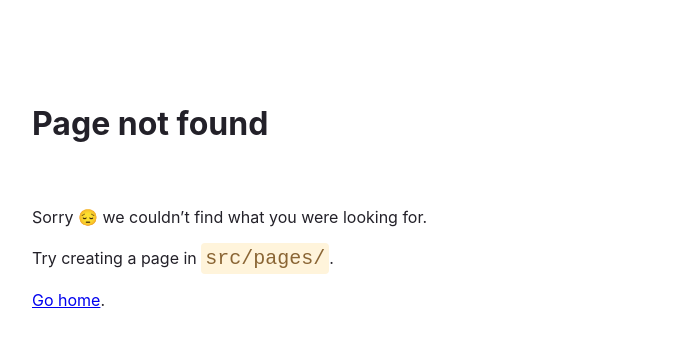
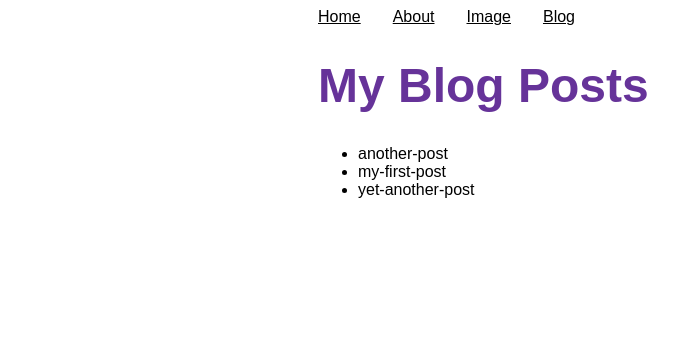
Before and after one commit to jsallstrom/my-first-gatsby-project, a Gatsby site: page /blog in a window 1280 px wide. Before the commit this address had no page. Shown: the whole page, without its empty margins (72-750 px from the left). Built offline with nearby package versions, Linux system fonts and the light colour scheme; Gatsby itself is replaced by a stand-in of ours.

Commit message:
4th part done I think

```diff
--- a/gatsby-config.js
+++ b/gatsby-config.js
@@ -7,5 +7,12 @@ module.exports = {
     "gatsby-plugin-gatsby-cloud",
     "gatsby-plugin-image",
     "gatsby-plugin-sharp",
+    {
+      resolve: "gatsby-source-filesystem",
+      options: {
+        name: `blog`,
+        path: `${__dirname}/blog`,
+      }, // ${__dirname}/blog is where the gatsby-source-filesystem can find the blogposts .mdx files
+    },
   ],
 };
--- a/src/components/Layout/Layout.js
+++ b/src/components/Layout/Layout.js
@@ -1,6 +1,6 @@
 import React from "react";
 
-import { Link } from "gatsby";
+import { Link, useStaticQuery, graphql } from "gatsby";
 
 import {
   title,
@@ -11,6 +11,20 @@ import {
 } from "./Layout.module.css";
 
 function Layout({ pageTitle, children }) {
+  const data = useStaticQuery(graphql`
+    query MyQuery {
+      allFile {
+        edges {
+          node {
+            name
+          }
+        }
+      }
+    }
+  `);
+
+  console.log(data);
+
   return (
     <main className={container}>
       <nav className={navLinks}>
@@ -29,6 +43,11 @@ function Layout({ pageTitle, children }) {
             Image
           </Link>
         </li>
+        <li className={navLinkItem}>
+          <Link to="/blog" className={navLinkText}>
+            Blog
+          </Link>
+        </li>
       </nav>
       <h1 className={title}>{pageTitle}</h1>
       {children}
--- /dev/null
+++ b/src/pages/blog.js
@@ -0,0 +1,34 @@
+import React from "react";
+import Layout from "../components/Layout/Layout";
+
+// Step 1: Import the graphql tag
+import { graphql } from "gatsby";
+
+/*
+The process for making a query in a page component looks slightly different from useStaticQuery: */
+
+function BlogPage({ data }) {
+  // gets the data from the graphql-query
+  return (
+    <Layout pageTitle="My Blog Posts">
+      <ul>
+        {data.allFile.nodes.map((node) => (
+          <li key={node.name}>{node.name}</li>
+        ))}
+      </ul>
+    </Layout>
+  );
+}
+
+// Step 2: Export a page query
+export const query = graphql`
+  query {
+    allFile {
+      nodes {
+        name
+      }
+    }
+  }
+`;
+
+export default BlogPage;
```
Also changed, not shown: blog/another-post.mdx (added), blog/my-first-post.mdx (added), blog/yet-another-post.mdx (added).
